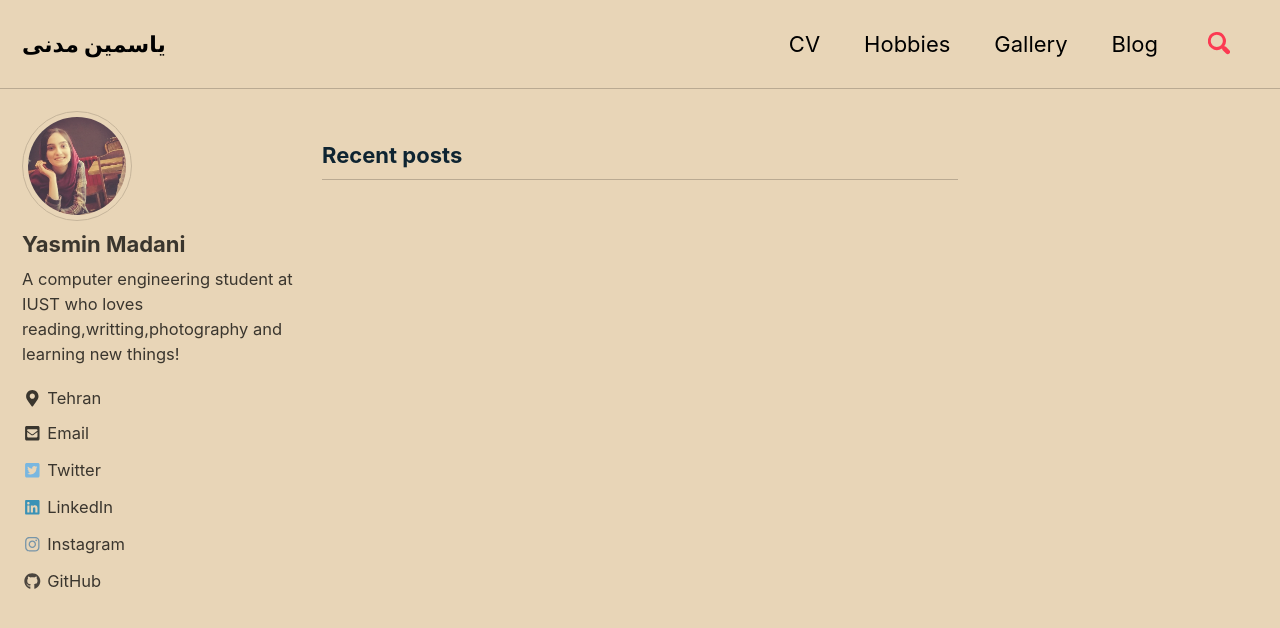
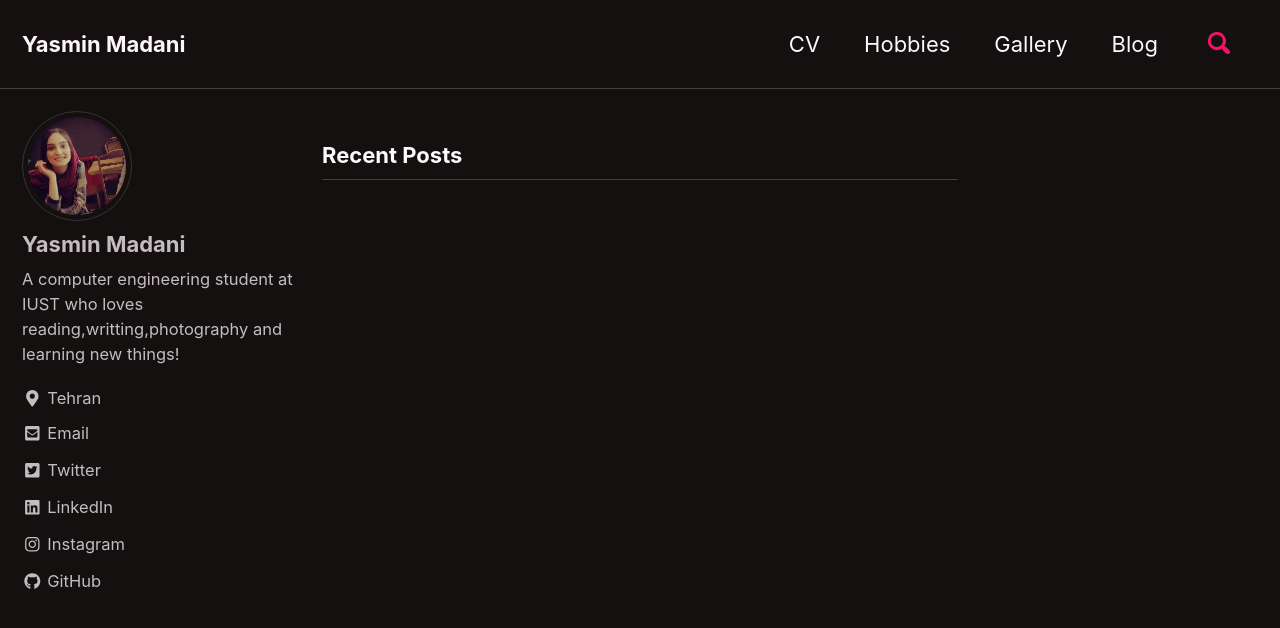
Before and after one commit to yasmin-mdn/yasmin-mdn.github.io, a Jekyll site: the page built from index.html, in a window 1280 px wide and 900 px high. Shown: the top 628 px of the window. Built offline with Jekyll 4.4.1, drawn with Linux system fonts in a browser that asks for light colours; cached includes are drawn as plain includes; nearby versions of some CDN libraries; the list of posts is cut into pages by our own code.

Commit message:
change theme

```diff
--- a/_config.yml
+++ b/_config.yml
@@ -13,11 +13,11 @@
 #theme                  : "minimal-mistakes-jekyll"
 remote_theme: "mmistakes/minimal-mistakes@4.16.0"
 # remote_theme           : "mmistakes/minimal-mistakes"
-minimal_mistakes_skin    : "sunrise" #"default" # "air", "aqua", "contrast", "dark", "dirt", "neon", "mint", "plum", "sunrise"
+minimal_mistakes_skin    : "neon" #"default" # "air", "aqua", "contrast", "dark", "dirt", "neon", "mint", "plum", "sunrise"
 
 # Site Settings
-locale                   : "en-US"
-title                    : "یاسمین مدنی"
+locale                   : ""
+title                    : "Yasmin Madani"
 title_separator          : "-"
 name                     : "Yasmin"
 description              : "Welcome to my web site."
@@ -111,7 +111,7 @@ author:
   avatar           : "/assets/images/bio.jpg"
   bio              : A computer engineering student at IUST who loves reading,writting,photography and learning new things!
   location         : "Tehran"
-  email            : yasmina.md78@gmail.com
+  email            : yasmin.madani.sh@gmail.com
   twitter: yasmin_mdn
   linkedin: yasmin-madani-491898195
   google_scholar:
@@ -120,7 +120,7 @@ author:
   links:
     - label: "Email"
       icon: "fas fa-fw fa-envelope-square"
-        #url: yasmina.md78@gmail.com
+        #url: yasmin.madani.sh@gmail.com
     - label: "Twitter"
       icon: "fab fa-fw fa-twitter-square"
         #url: "https://twitter.com/yasmin_mdn"
```
